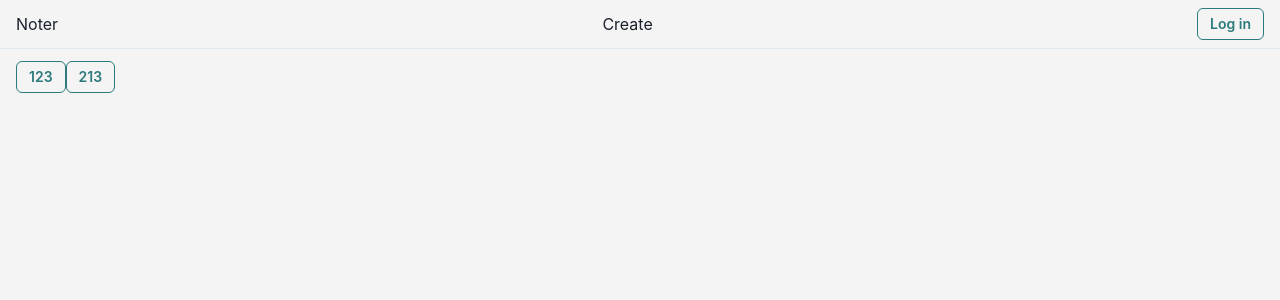
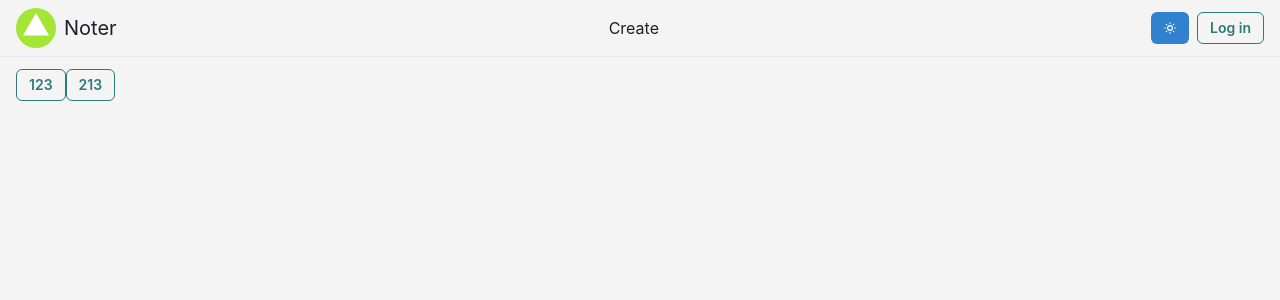
Before and after one commit to ivbell/noter.web, a Next.js app: page / in a window 1280 px wide. Shown: the top 300 px of the page. Built offline with nearby package versions, Linux system fonts and the light colour scheme.

Commit message:
pref(bell): - toggle dark mode

```diff
--- a/components/Navbar.tsx
+++ b/components/Navbar.tsx
@@ -1,8 +1,20 @@
-import { Box, Button, Container, Link, Stack } from '@chakra-ui/react'
+import {
+  Box,
+  Button,
+  Container,
+  Link,
+  Stack,
+  Text,
+  useColorMode,
+} from '@chakra-ui/react'
 import React, { FC } from 'react'
 import { useColorModeValue } from '@chakra-ui/react'
+import logo from '../public/logo.svg'
+import Image from 'next/image'
+import { HiOutlineSun } from 'react-icons/hi'
 
 const Navbar: FC = () => {
+  const { colorMode, toggleColorMode } = useColorMode()
   return (
     <Box
       py={2}
@@ -15,11 +27,29 @@ const Navbar: FC = () => {
           justify={'space-between'}
           alignItems={'center'}
         >
-          <Link href='/'>Noter</Link>
+          <Link href='/'>
+            <Stack direction={['column', 'row']} alignItems={'center'}>
+              <Image src={logo} alt={'Noter logo'} />
+              <Box>
+                <Text fontSize={'xl'}>Noter</Text>
+              </Box>
+            </Stack>
+          </Link>
           <Link href='/create'>Create</Link>
-          <Link href='/login'>
-            <Button>Log in</Button>
-          </Link>
+          <Box>
+            <Stack direction={['column', 'row']}>
+              <Button
+                onClick={toggleColorMode}
+                variant={'solid'}
+                colorScheme={useColorModeValue('blue', 'yellow')}
+              >
+                <HiOutlineSun />
+              </Button>
+              <Link href='/login'>
+                <Button>Log in</Button>
+              </Link>
+            </Stack>
+          </Box>
         </Stack>
       </Container>
     </Box>
--- a/package.json
+++ b/package.json
@@ -14,7 +14,8 @@
     "framer-motion": "^5.6.0",
     "next": "12.0.10",
     "react": "17.0.2",
-    "react-dom": "17.0.2"
+    "react-dom": "17.0.2",
+    "react-icons": "^4.3.1"
   },
   "devDependencies": {
     "@types/node": "17.0.14",
```
Also changed, not shown: public/logo.svg (added), 1 other file (tests, documents, lock files or other folders).
